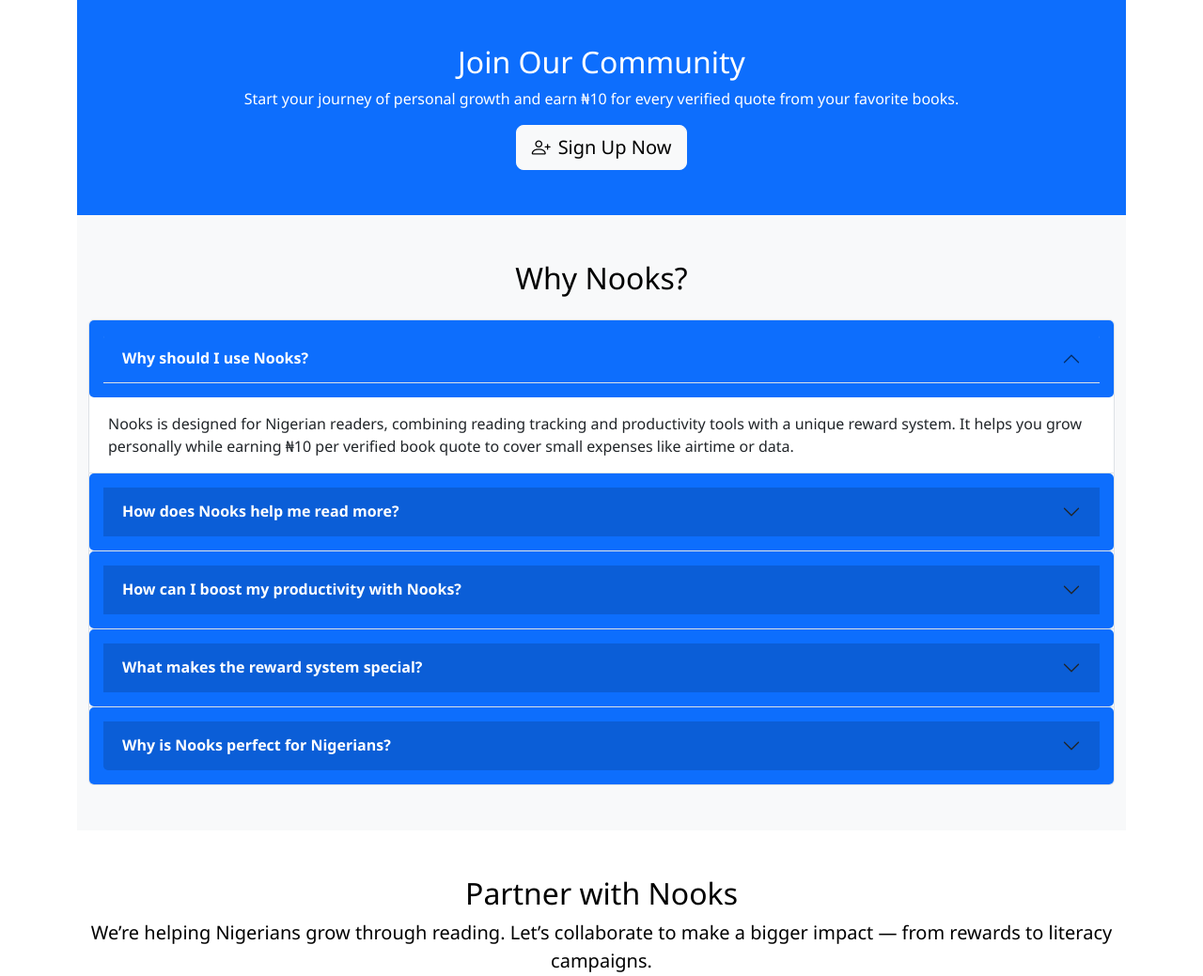
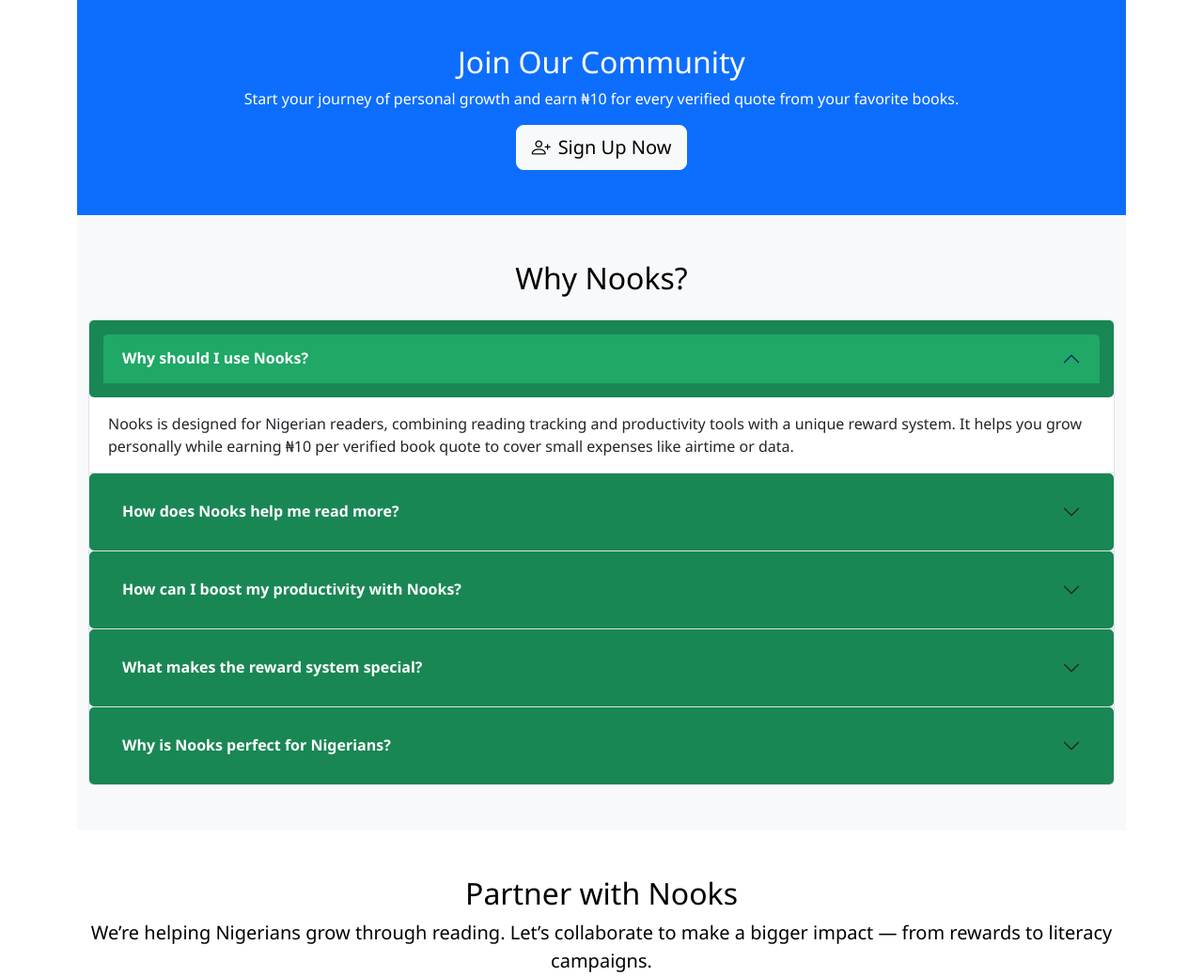
Before and after one commit to nooksandhook-ux/COMMUNITY_FRIENDLY, a Flask app: page /general/landing in a window 1280 px wide. Shown: the part 367-1406 px from the top of the page at 94% size. Run offline with Flask 3, Linux system fonts and the light colour scheme; some libraries are stand-ins or nearby versions.

Commit message:
Update styles.css

```diff
--- a/nooks/static/css/styles.css
+++ b/nooks/static/css/styles.css
@@ -495,7 +495,7 @@
 }
 
 .accordion-header {
-    background-color: var(--primary-color);
+    background-color: #198754;
     padding: 15px;
     border-radius: 5px;
 }
@@ -508,10 +508,11 @@
 .accordion-header .accordion-button {
     font-weight: bold;
     color: white;
-    background-color: transparent;
+    background-color: #1fa866;
+    box-shadow: none;
 }
 
 .accordion-header .accordion-button.collapsed {
-    background-color: #0b5ed7;
+    background-color: #198754;
     color: white;
 }
```
